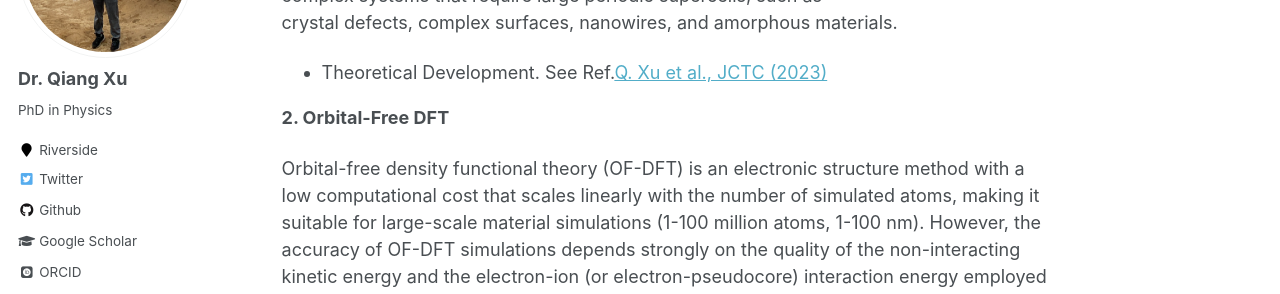
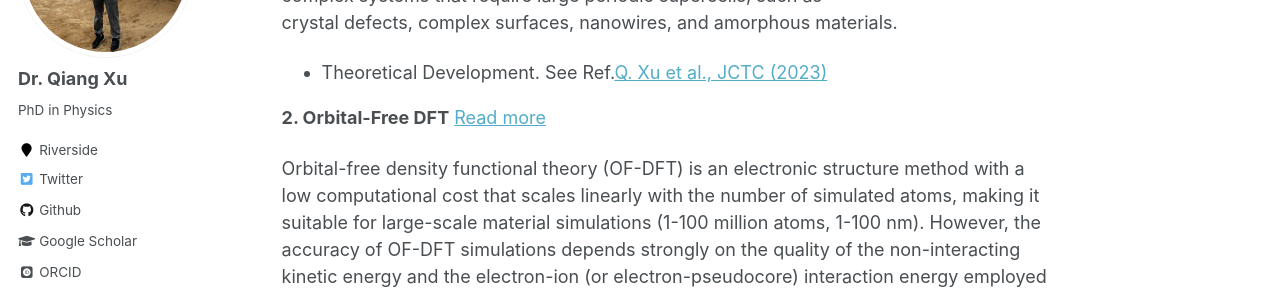
Before and after one commit to xqjlu/xqjlu.github.io, a Jekyll site: the page built from _pages/research.md, in a window 1280 px wide and 900 px high, scrolled down 450 px. Shown: the part 153-447 px from the top of the window. Built offline with Jekyll 4.4.1, drawn with Linux system fonts in a browser that asks for light colours; some web fonts are replaced.

Commit message:
read more for ofdft

```diff
--- a/_pages/research.md
+++ b/_pages/research.md
@@ -16,7 +16,7 @@ We first derived and implemented a new velocity-gauge real-time, time-dependent
 </p>
 * Theoretical Development. See Ref.[Q. Xu et al., JCTC (2023)](https://doi.org/10.1021/acs.jctc.3c00689)
 
-**2. Orbital-Free DFT**
+**2. Orbital-Free DFT** [Read more](https://doi.org/10.1002/wcms.1724)
 
 Orbital-free density functional theory (OF-DFT) is an electronic structure method with a low computational cost that scales linearly with the number of simulated atoms, making it suitable for large-scale material simulations (1-100 million atoms, 1-100 nm). However, the accuracy of OF-DFT simulations depends strongly on the quality of the non-interacting kinetic energy and the electron-ion (or electron-pseudocore) interaction energy employed in the simulations. In the past few years, we derived the advanced kinetic energy density functionals for OF-DFT calculations. Furthermore, we first proposed the nonlocal pseudopotential method in this field, which defies the belief that nonlocal pseudopotentials are not applicable to OF-DFT, leading to the creation for an alternate theoretical framework of OF-DFT that works superior to the traditional approach.
 * Kinetic Energy Density Funtional (KEDF)
```
Also changed, not shown: _pages/about.md (+1 -1 lines).
